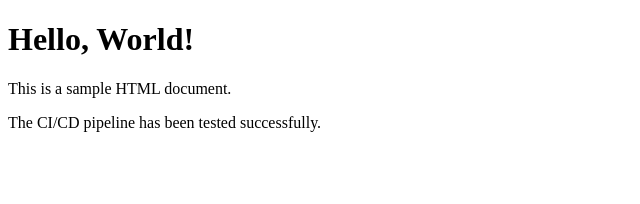
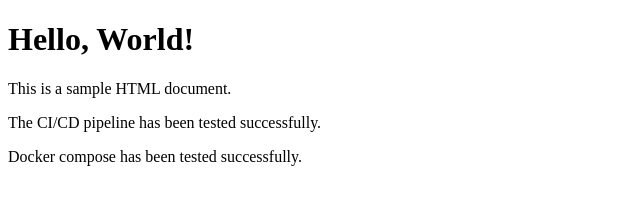
Before and after one commit to Ofcan1010/simple-devops-pipeline, a plain HTML site: page Web/index.html in a window 1280 px wide. Shown: the whole page, without its empty margins (0-640 px from the left). Drawn offline with Linux system fonts and the light colour scheme.

Commit message:
Docker compose test

```diff
--- a/Web/index.html
+++ b/Web/index.html
@@ -9,5 +9,6 @@
     <h1>Hello, World!</h1>
     <p>This is a sample HTML document.</p>
     <p>The CI/CD pipeline has been tested successfully.</p>
+    <p>Docker compose has been tested successfully.</p>
 </body>
 </html>
```
